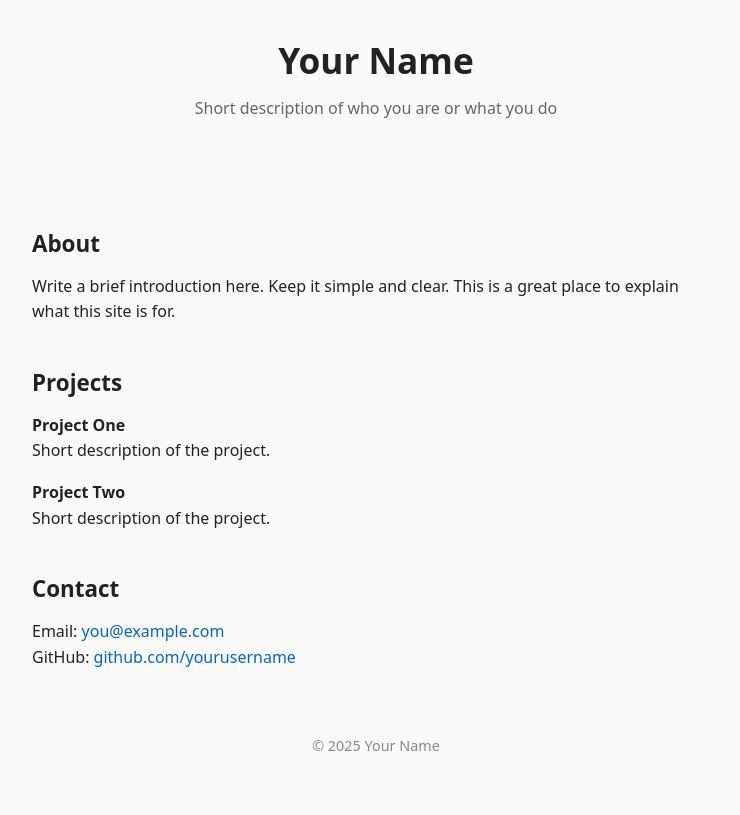
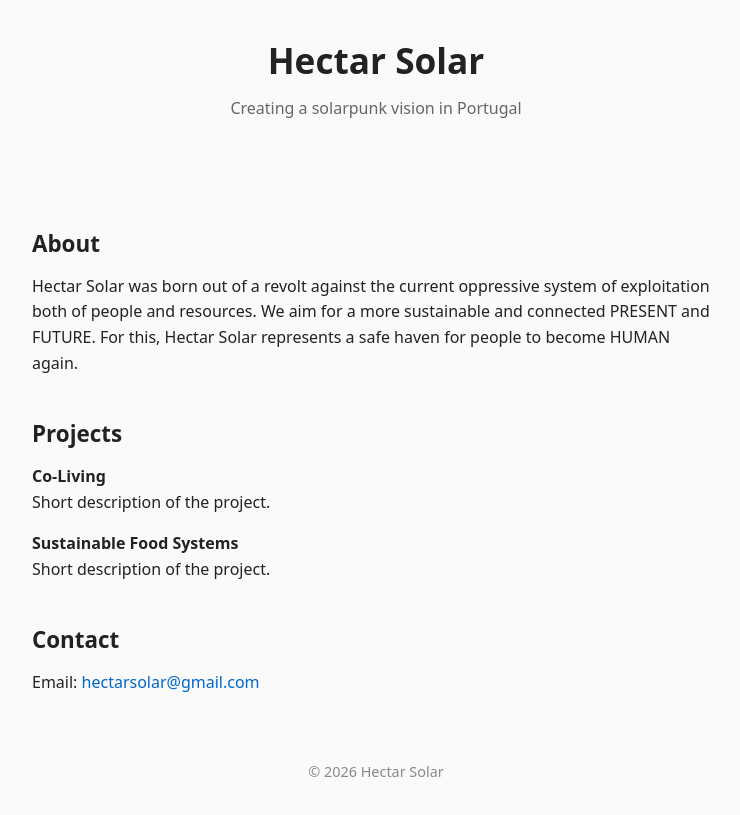
Before and after one commit to hectarsolar/hectarsolar, a plain HTML site: page index.html in a window 1280 px wide. Shown: the whole page, without its empty margins (264-1004 px from the left). Drawn offline with Linux system fonts and the light colour scheme.

Commit message:
Update index.html

```diff
--- a/index.html
+++ b/index.html
@@ -9,16 +9,16 @@
 <body>
 
   <header class="container">
-    <h1>Your Name</h1>
-    <p class="subtitle">Short description of who you are or what you do</p>
+    <h1>Hectar Solar</h1>
+    <p class="subtitle">Creating a solarpunk vision in Portugal</p>
   </header>
 
   <main class="container">
     <section>
       <h2>About</h2>
       <p>
-        Write a brief introduction here. Keep it simple and clear.
-        This is a great place to explain what this site is for.
+        Hectar Solar was born out of a revolt against the current oppressive system of exploitation both of people and resources.
+        We aim for a more sustainable and connected PRESENT and FUTURE. For this, Hectar Solar represents a safe haven for people to become HUMAN again.
       </p>
     </section>
 
@@ -26,11 +26,11 @@
       <h2>Projects</h2>
       <ul class="project-list">
         <li>
-          <strong>Project One</strong><br />
+          <strong>Co-Living</strong><br />
           Short description of the project.
         </li>
         <li>
-          <strong>Project Two</strong><br />
+          <strong>Sustainable Food Systems</strong><br />
           Short description of the project.
         </li>
       </ul>
@@ -39,14 +39,13 @@
     <section>
       <h2>Contact</h2>
       <p>
-        Email: <a href="mailto:you@example.com">you@example.com</a><br />
-        GitHub: <a href="https://github.com/yourusername">github.com/yourusername</a>
+        Email: <a href="mailto:hectarsolar@gmail.com">hectarsolar@gmail.com</a><br />
       </p>
     </section>
   </main>
 
   <footer>
-    <p>© 2025 Your Name</p>
+    <p>© 2026 Hectar Solar</p>
   </footer>
 
 </body>
```
